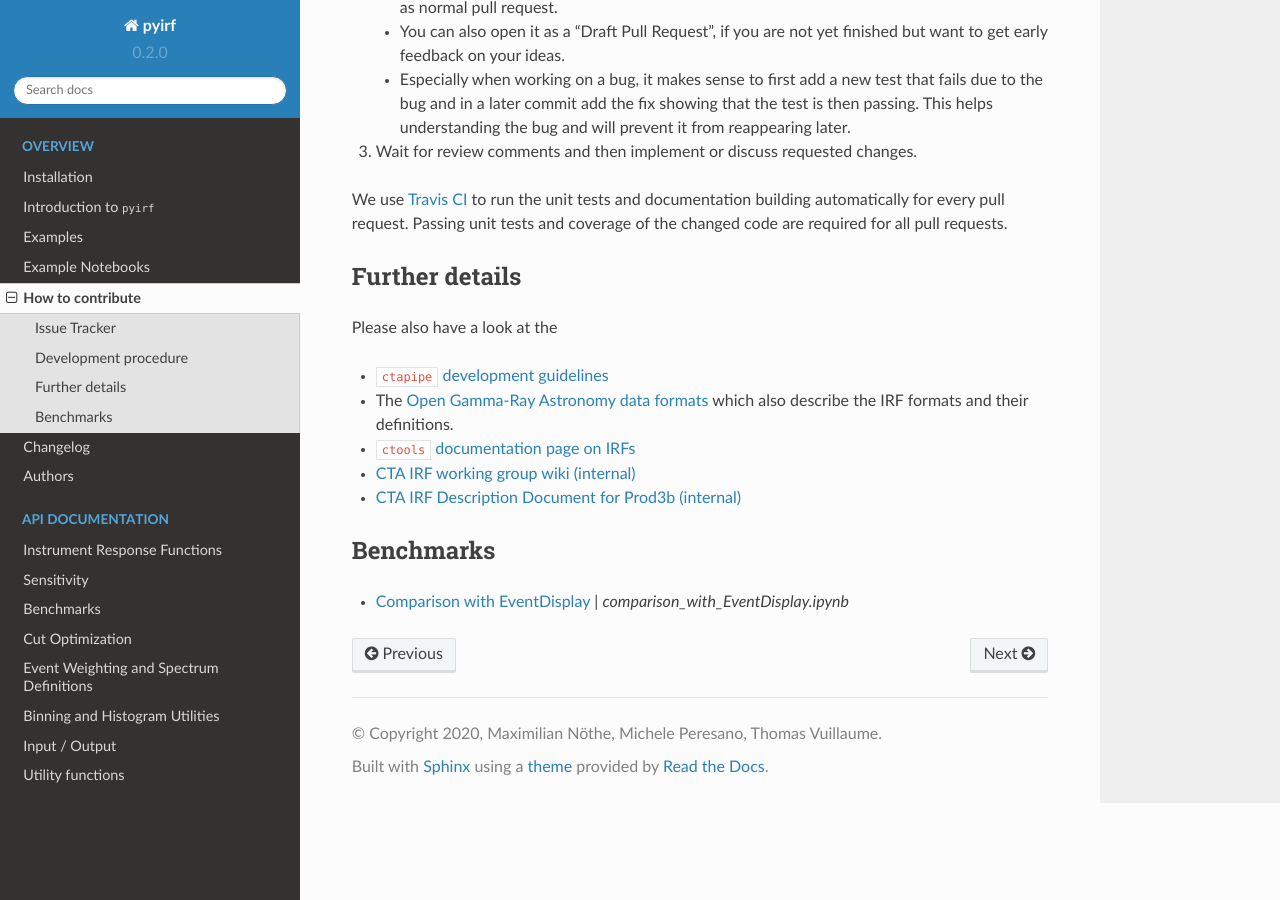
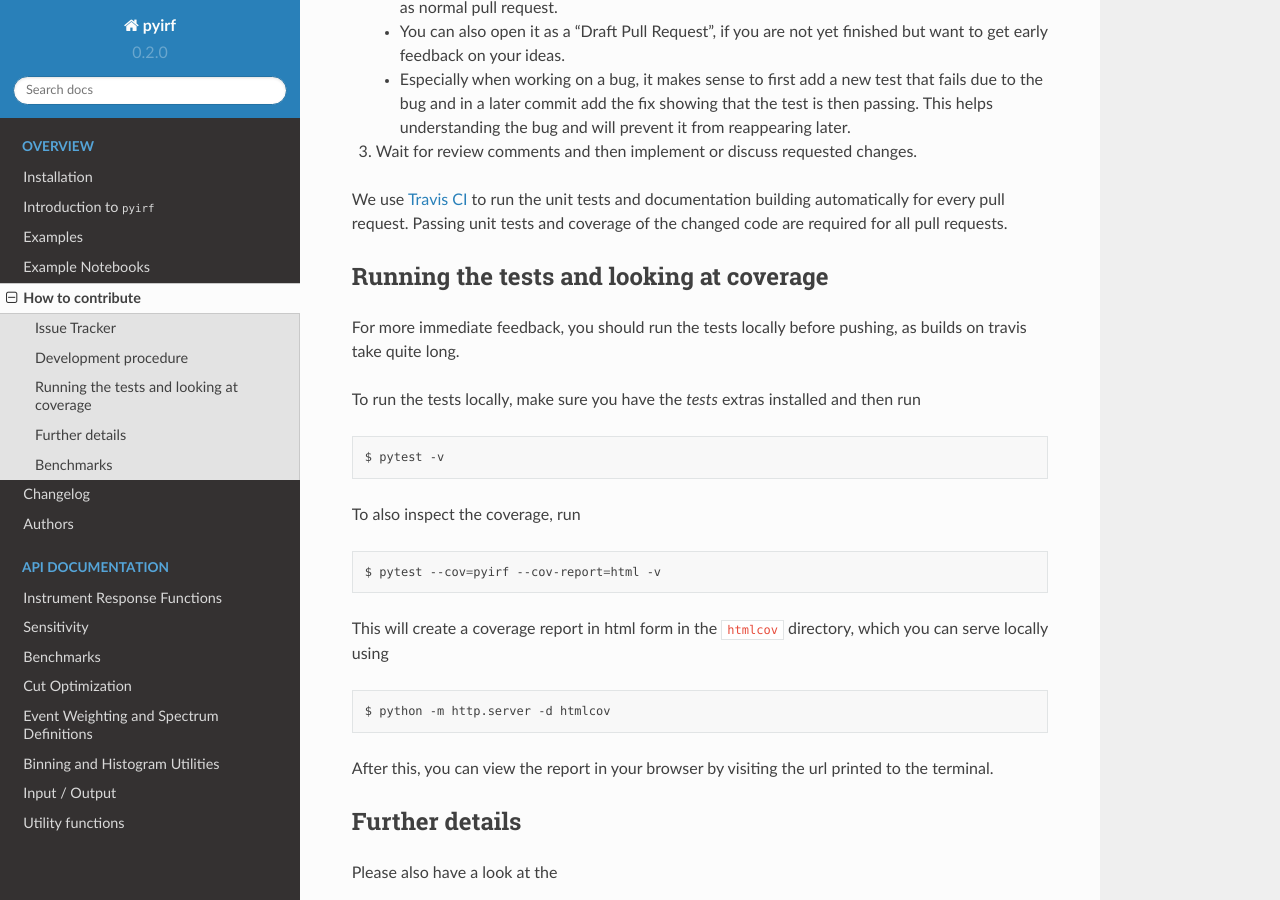
Before and after one commit to cta-observatory/pyirf, a Sphinx documentation site: the page built from docs/contribute.rst, in a window 1280 px wide and 900 px high, scrolled down 721 px. Built offline with Sphinx 7.4.7 and the Read the Docs theme 2.0.0, drawn with Linux system fonts in a browser that asks for light colours.

Commit message:
Add section about unit tests and coverage to the contributing docs

```diff
--- a/docs/contribute.rst
+++ b/docs/contribute.rst
@@ -48,6 +48,38 @@ We use `Travis CI <https://travis-ci.com/github/cta-observatory/pyirf>`__ to
 run the unit tests and documentation building automatically for every pull request.
 Passing unit tests and coverage of the changed code are required for all pull requests.
 
+
+Running the tests and looking at coverage
+-----------------------------------------
+
+For more immediate feedback, you should run the tests locally before pushing,
+as builds on travis take quite long.
+
+To run the tests locally, make sure you have the `tests` extras installed and then
+run
+
+.. code:: bash
+
+    $ pytest -v
+
+
+To also inspect the coverage, run
+
+.. code:: bash
+
+    $ pytest --cov=pyirf --cov-report=html -v
+
+This will create a coverage report in html form in the ``htmlcov`` directory,
+which you can serve locally using
+
+.. code:: bash
+
+    $ python -m http.server -d htmlcov
+
+After this, you can view the report in your browser by visiting the url printed
+to the terminal.
+
+
 Further details
 ---------------
 
```
